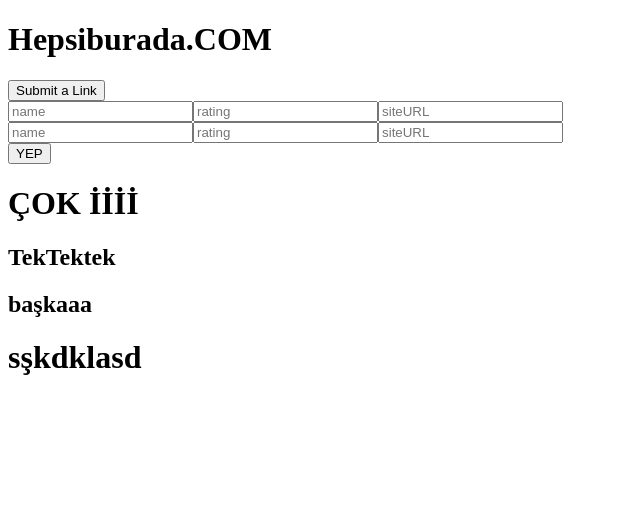
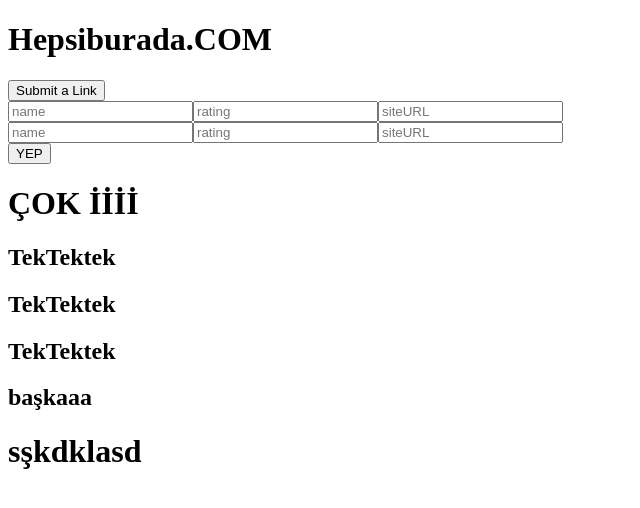
Before and after one commit to FiratGuler/React_Task_1, a React (Create React App) app: page / in a window 1280 px wide. Shown: the top 508 px of the page, without its empty margins (0-640 px from the left). Built offline with nearby package versions, Linux system fonts and the light colour scheme.

Commit message:
Readme Update

```diff
--- a/src/components/mesaj.js
+++ b/src/components/mesaj.js
@@ -4,6 +4,8 @@
         <>
             <h1>ÇOK İİİİ </h1>
             <h2>TekTektek</h2>
+            <h2>TekTektek</h2>
+            <h2>TekTektek</h2>
             <h2>başkaaa</h2>
         </>
     )
```
Also changed, not shown: 1 other file (tests, documents, lock files or other folders).
